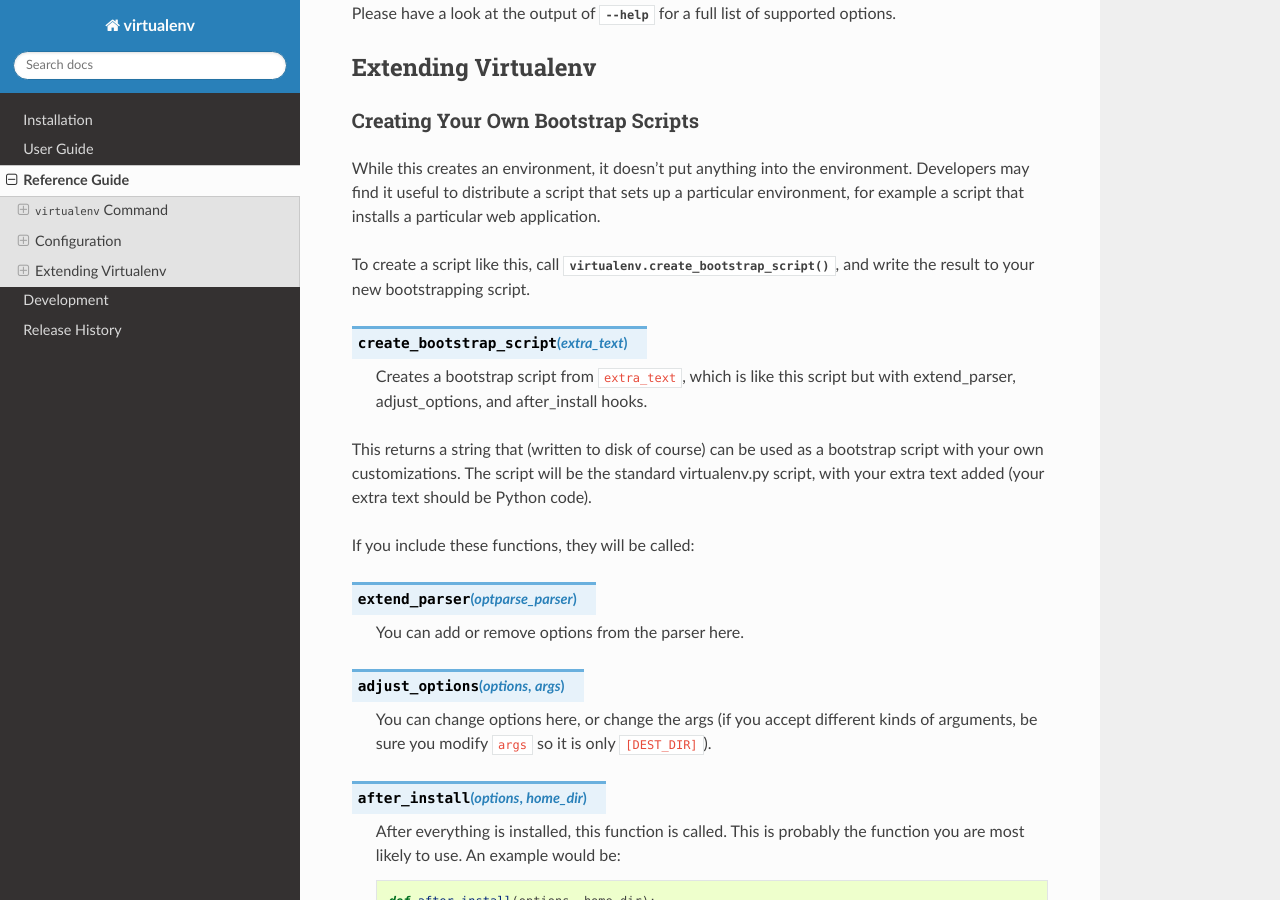
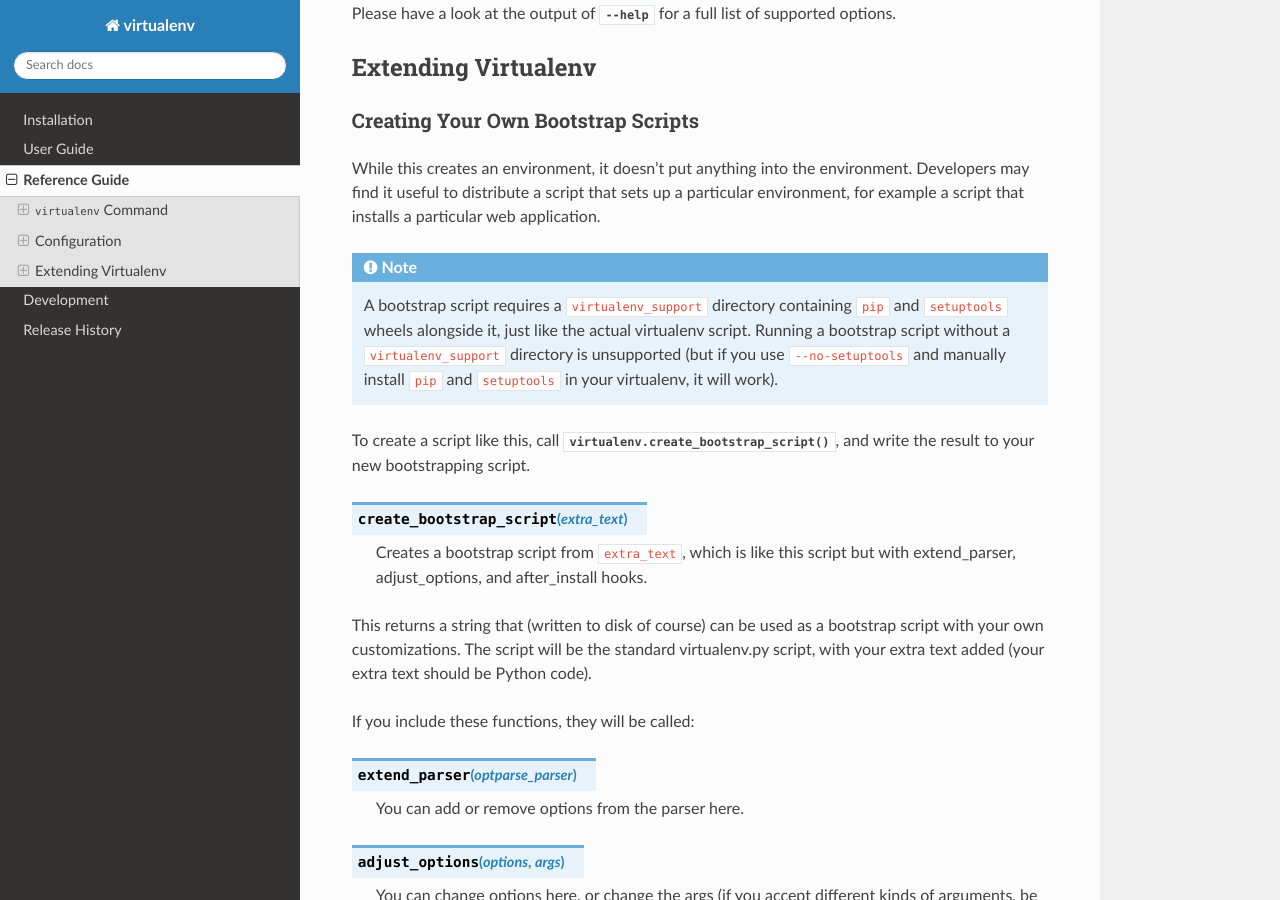
Before and after one commit to pypa/virtualenv, a Sphinx documentation site: the page built from docs/reference.rst, in a window 1280 px wide and 900 px high, scrolled down 3592 px. Built offline with Sphinx 7.4.7 and the Read the Docs theme 2.0.0, drawn with Linux system fonts in a browser that asks for light colours; the version number could not be read and is left out.

Commit message:
Add a note, that bootstrap script can't install pip. (#914)
* Add a note, that bootstrap script can't install pip.

* Update reference.rst

Better wording from: https://github.com/pypa/virtualenv/pull/657#issuecomment-58411868

```diff
--- a/docs/reference.rst
+++ b/docs/reference.rst
@@ -189,6 +189,15 @@
 that sets up a particular environment, for example a script that
 installs a particular web application.
 
+.. note::
+
+    A bootstrap script requires a ``virtualenv_support`` directory containing
+    ``pip`` and ``setuptools`` wheels alongside it, just like the actual virtualenv
+    script. Running a bootstrap script without a ``virtualenv_support`` directory
+    is unsupported (but if you use ``--no-setuptools`` and manually install ``pip``
+    and ``setuptools`` in your virtualenv, it will work).
+
+
 To create a script like this, call
 :py:func:`virtualenv.create_bootstrap_script`, and write the
 result to your new bootstrapping script.
```
